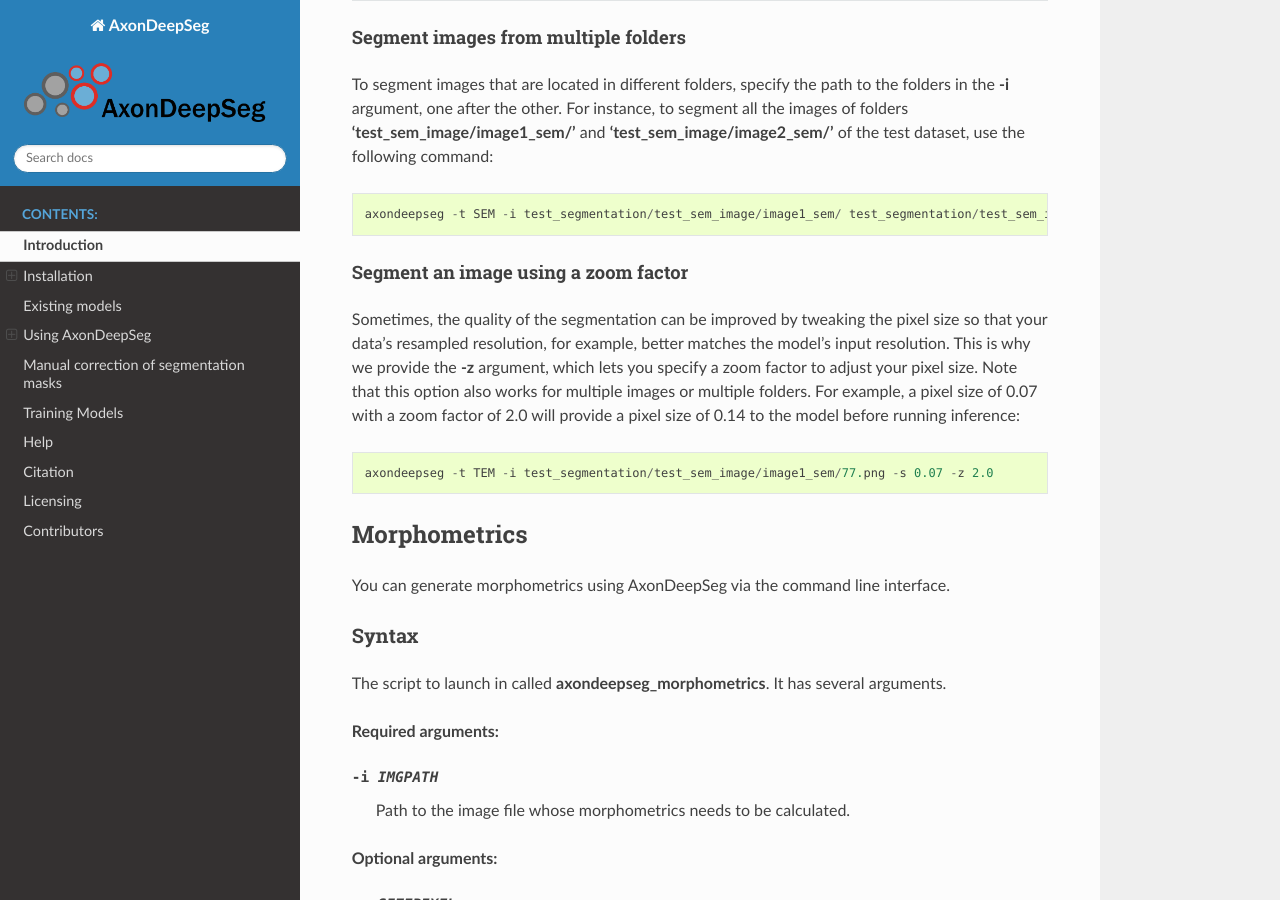
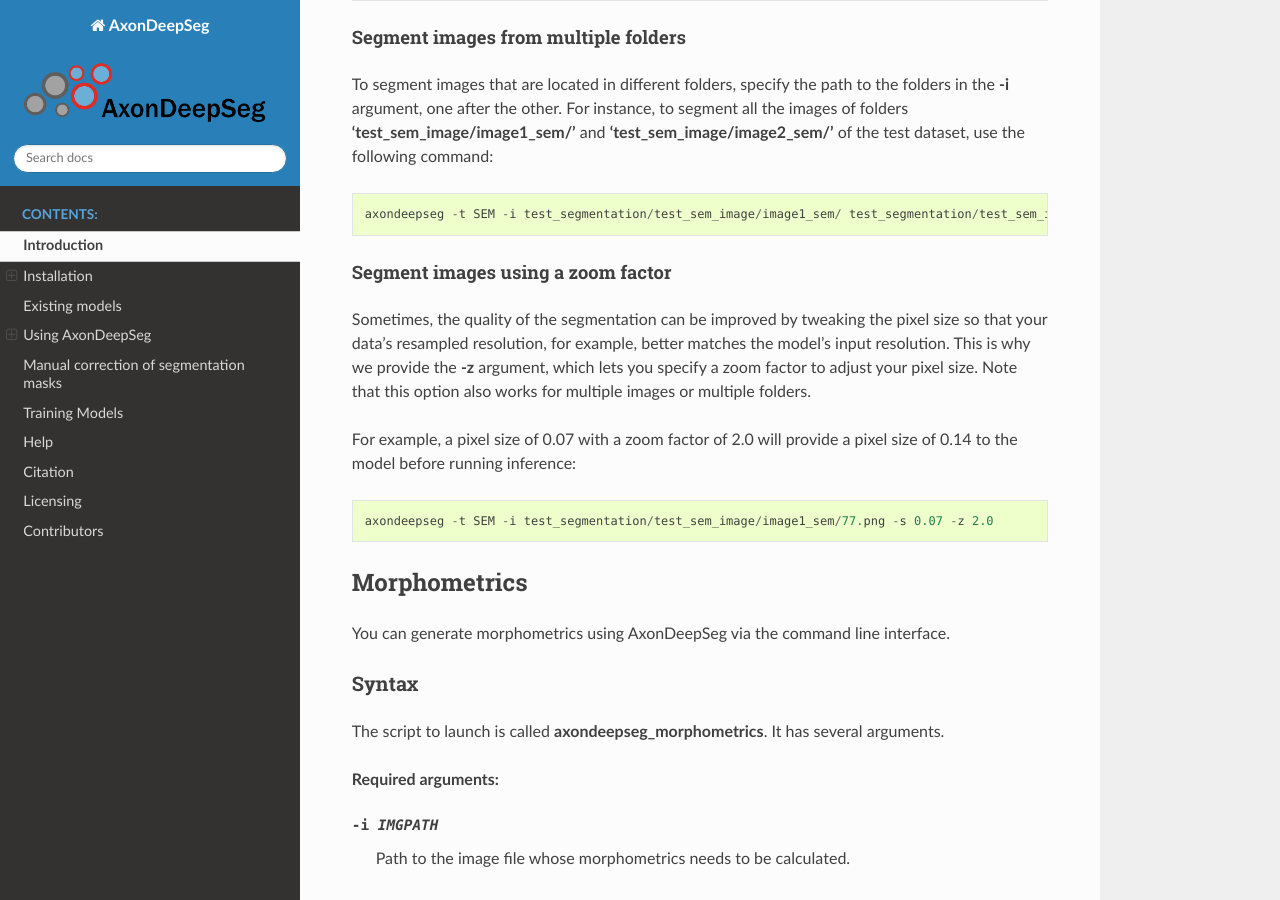
Before and after one commit to axondeepseg/axondeepseg, a Sphinx documentation site: the page built from docs/source/documentation.rst, in a window 1280 px wide and 900 px high, scrolled down 9937 px. Built offline with Sphinx 7.4.7 and the Read the Docs theme 2.0.0, drawn with Linux system fonts in a browser that asks for light colours.

Commit message:
Minor fix in doc + fixed typo

```diff
--- a/docs/source/documentation.rst
+++ b/docs/source/documentation.rst
@@ -290,13 +290,15 @@
 
     axondeepseg -t SEM -i test_segmentation/test_sem_image/image1_sem/ test_segmentation/test_sem_image/image2_sem/
 
-Segment an image using a zoom factor
-^^^^^^^^^^^^^^^^^^^^^^^^^^^^^^^^^^^^
+Segment images using a zoom factor
+^^^^^^^^^^^^^^^^^^^^^^^^^^^^^^^^^^
 
 Sometimes, the quality of the segmentation can be improved by tweaking the pixel size so that your data's resampled resolution, for example, better matches the model's input resolution.
-This is why we provide the **-z** argument, which lets you specify a zoom factor to adjust your pixel size. Note that this option also works for multiple images or multiple folders. For example, a pixel size of 0.07 with a zoom factor of 2.0 will provide a pixel size of 0.14 to the model before running inference::
+This is why we provide the **-z** argument, which lets you specify a zoom factor to adjust your pixel size. Note that this option also works for multiple images or multiple folders.
 
-    axondeepseg -t TEM -i test_segmentation/test_sem_image/image1_sem/77.png -s 0.07 -z 2.0
+For example, a pixel size of 0.07 with a zoom factor of 2.0 will provide a pixel size of 0.14 to the model before running inference::
+
+    axondeepseg -t SEM -i test_segmentation/test_sem_image/image1_sem/77.png -s 0.07 -z 2.0
 
 Morphometrics
 -------------
@@ -306,7 +308,7 @@
 Syntax
 ~~~~~~
 
-The script to launch in called **axondeepseg_morphometrics**. It has several arguments.
+The script to launch is called **axondeepseg_morphometrics**. It has several arguments.
 
 **Required arguments:**
 
```
